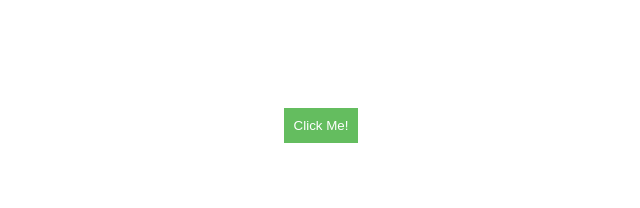
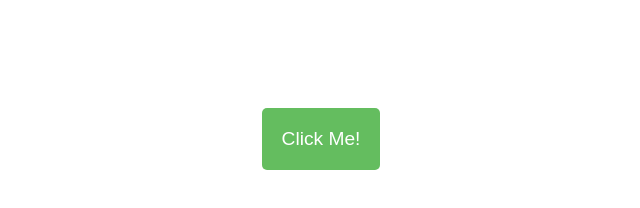
Before and after one commit to AhnGhie/Exercise, a plain HTML site: page index.html in a window 1280 px wide. Shown: the whole page, without its empty margins (319-959 px from the left). Drawn offline with Linux system fonts and the light colour scheme.

Commit message:
added style.css

```diff
--- a/index.html
+++ b/index.html
@@ -6,12 +6,13 @@
     <meta http-equiv="X-UA-Compatible" content="IE=edge">
     <meta name="viewport" content="width=device-width, initial-scale=1.0">
     <title>Exercise</title>
+    <link rel="stylesheet" href="style.css">
 </head>
 
 <body>
 
     <div style="text-align: center; padding-top: 100px;">
-        <button style="background-color: #64bd5f; color: white;border: #64bd5f; padding: 10px;" type="button" onclick="alert('Welcome to Realtair')"> Click Me! </button>
+        <button class="myButton" onclick="alert('Welcome to Realtair')"> Click Me! </button>
     </div>
 </body>
 
--- /dev/null
+++ b/style.css
@@ -0,0 +1,20 @@
+.myButton {
+    background-color: #64bd5f;
+    color: #ffff;
+    border: 2px;
+    padding: 20px;
+    border-radius: 5px;
+    margin: 5px #ffff;
+    font-family: sans-serif;
+    font-weight: 200;
+    font-size: larger;
+}
+
+.myButton:hover {
+    background: #265c23;
+}
+
+.myButton:active,
+.myButton:focus {
+    border: 3px solid #bedbbc;
+}
```
